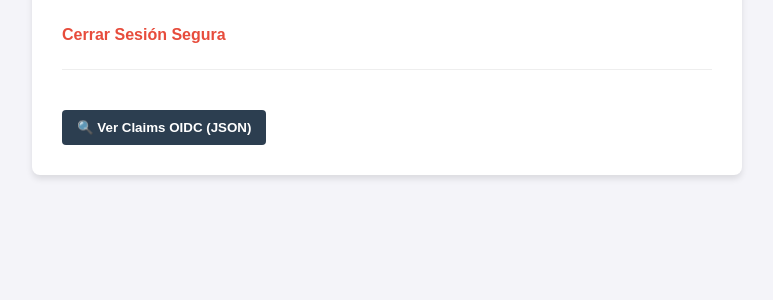
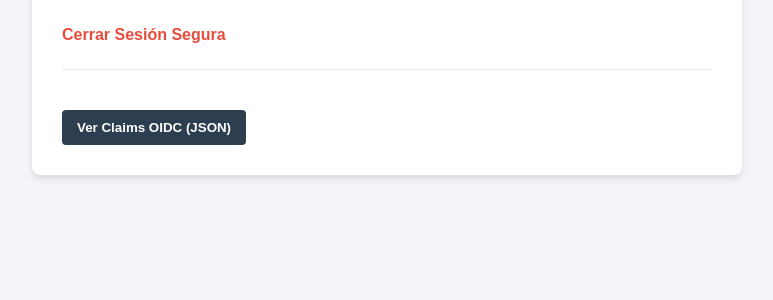
Before and after one commit to PepeLoperenaMonzon/SistemaSSO, a Flask app: template app/templates/index.html in a window 1280 px wide. Shown: the part 225-525 px from the top of the page, without its empty margins (253-1026 px from the left). Run offline with Flask 3, Linux system fonts and the light colour scheme; the template is opened without the code that fills it, so the values that code supplies are empty; parts of the project's set-up code (start-up, migrations or seed data) failed here and were passed over.

Commit message:
Refactor: cambiar frontend

```diff
--- a/app/templates/index.html
+++ b/app/templates/index.html
@@ -24,7 +24,7 @@
 
         <hr style="margin: 25px 0; border: 0; border-top: 1px solid #eee;">
 
-        <button class="btn-debug" onclick="toggleJSON()">🔍 Ver Claims OIDC (JSON)</button>
+        <button class="btn-debug" onclick="toggleJSON()">Ver Claims OIDC (JSON)</button>
 
         <pre id="json-container"><code>{{ user_info | tojson(indent=4) }}</code></pre>
     </div>
```
